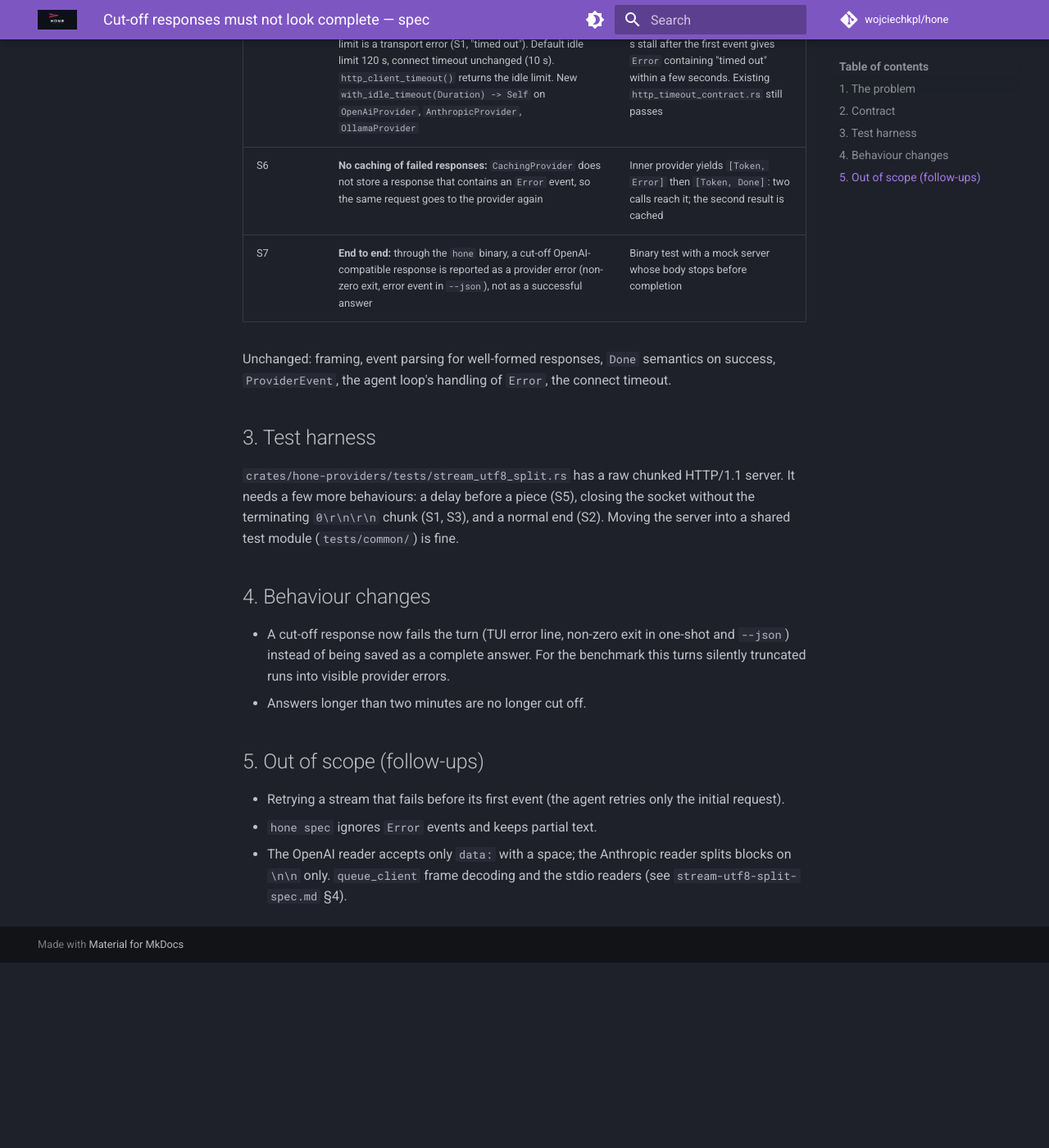
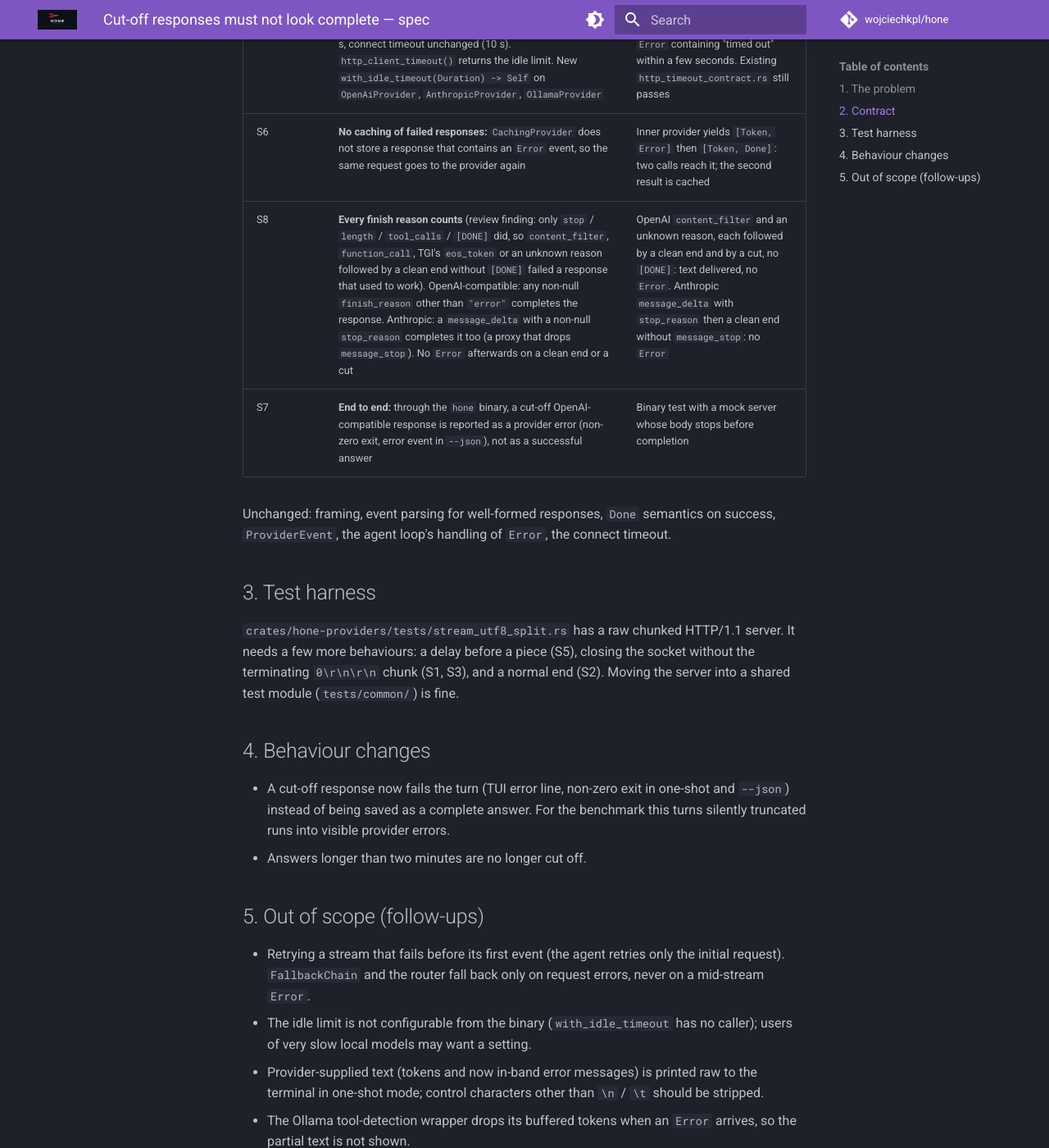
Before and after one commit to wojciechkpl/hone, an MkDocs documentation site: the page built from docs/plans/stream-transport-error-spec.md, in a window 1280 px wide and 1400 px high, scrolled down 2171 px. Shown: the whole window at 82% size. Built offline with MkDocs 1.6.1 and Material for MkDocs 9.7.7, drawn with Linux system fonts in a browser that asks for light colours; comment, search, counter and statistics services are not loaded; before the commit the page ends 3345 px from its top, so only the background shows below that; some of the changed text lies outside the part shown.

Commit message:
docs(plans): S8 (every finish reason completes) and review follow-ups

```diff
--- a/docs/plans/stream-transport-error-spec.md
+++ b/docs/plans/stream-transport-error-spec.md
@@ -45,8 +45,8 @@ flowchart LR
 ## 2. Contract
 
 Completion markers: **OpenAI-compatible** `data: [DONE]` or any chunk with a non-null
-`finish_reason` other than `"error"`; **Anthropic** `message_stop`; **Ollama** a line with
-`"done": true`.
+`finish_reason` other than `"error"`; **Anthropic** `message_stop`, or a `message_delta`
+with a non-null `stop_reason`; **Ollama** a line with `"done": true`.
 
 | # | Requirement | Test |
 |---|---|---|
@@ -56,6 +56,7 @@ Completion markers: **OpenAI-compatible** `data: [DONE]` or any chunk with a non
 | S4 | **In-band errors:** OpenAI-compatible chunk with a top-level `error` object, or `finish_reason: "error"`; Anthropic `error` event; Ollama line with a top-level `error` → one `Error` carrying the provider's message (e.g. `Overloaded`, `Provider disconnected unexpectedly`). Events before it are delivered; the reader stops after it, so a following `[DONE]` / `message_stop` produces no `Done` | One body per format, including OpenRouter's shape (error + `finish_reason: "error"` + `[DONE]`) |
 | S5 | **Idle limit, not a total deadline:** a response that keeps sending data more often than the idle limit is never cut off however long it runs; no data for longer than the idle limit is a transport error (S1, "timed out"). Default idle limit 120 s, connect timeout unchanged (10 s). `http_client_timeout()` returns the idle limit. New `with_idle_timeout(Duration) -> Self` on `OpenAiProvider`, `AnthropicProvider`, `OllamaProvider` | Idle 1 s: a body streamed over about 3 s with a piece every 200 ms completes with no `Error`; a 2 s stall after the first event gives `Error` containing "timed out" within a few seconds. Existing `http_timeout_contract.rs` still passes |
 | S6 | **No caching of failed responses:** `CachingProvider` does not store a response that contains an `Error` event, so the same request goes to the provider again | Inner provider yields `[Token, Error]` then `[Token, Done]`: two calls reach it; the second result is cached |
+| S8 | **Every finish reason counts** (review finding: only `stop` / `length` / `tool_calls` / `[DONE]` did, so `content_filter`, `function_call`, TGI's `eos_token` or an unknown reason followed by a clean end without `[DONE]` failed a response that used to work). OpenAI-compatible: any non-null `finish_reason` other than `"error"` completes the response. Anthropic: a `message_delta` with a non-null `stop_reason` completes it too (a proxy that drops `message_stop`). No `Error` afterwards on a clean end or a cut | OpenAI `content_filter` and an unknown reason, each followed by a clean end and by a cut, no `[DONE]`: text delivered, no `Error`. Anthropic `message_delta` with `stop_reason` then a clean end without `message_stop`: no `Error` |
 | S7 | **End to end:** through the `hone` binary, a cut-off OpenAI-compatible response is reported as a provider error (non-zero exit, error event in `--json`), not as a successful answer | Binary test with a mock server whose body stops before completion |
 
 Unchanged: framing, event parsing for well-formed responses, `Done` semantics on success,
@@ -78,7 +79,14 @@ shared test module (`tests/common/`) is fine.
 ## 5. Out of scope (follow-ups)
 
 - Retrying a stream that fails before its first event (the agent retries only the initial
-  request).
+  request). `FallbackChain` and the router fall back only on request errors, never on a
+  mid-stream `Error`.
+- The idle limit is not configurable from the binary (`with_idle_timeout` has no caller);
+  users of very slow local models may want a setting.
+- Provider-supplied text (tokens and now in-band error messages) is printed raw to the
+  terminal in one-shot mode; control characters other than `\n` / `\t` should be stripped.
+- The Ollama tool-detection wrapper drops its buffered tokens when an `Error` arrives, so
+  the partial text is not shown.
 - `hone spec` ignores `Error` events and keeps partial text.
 - The OpenAI reader accepts only `data: ` with a space; the Anthropic reader splits blocks on
   `\n\n` only. `queue_client` frame decoding and the stdio readers (see
```
